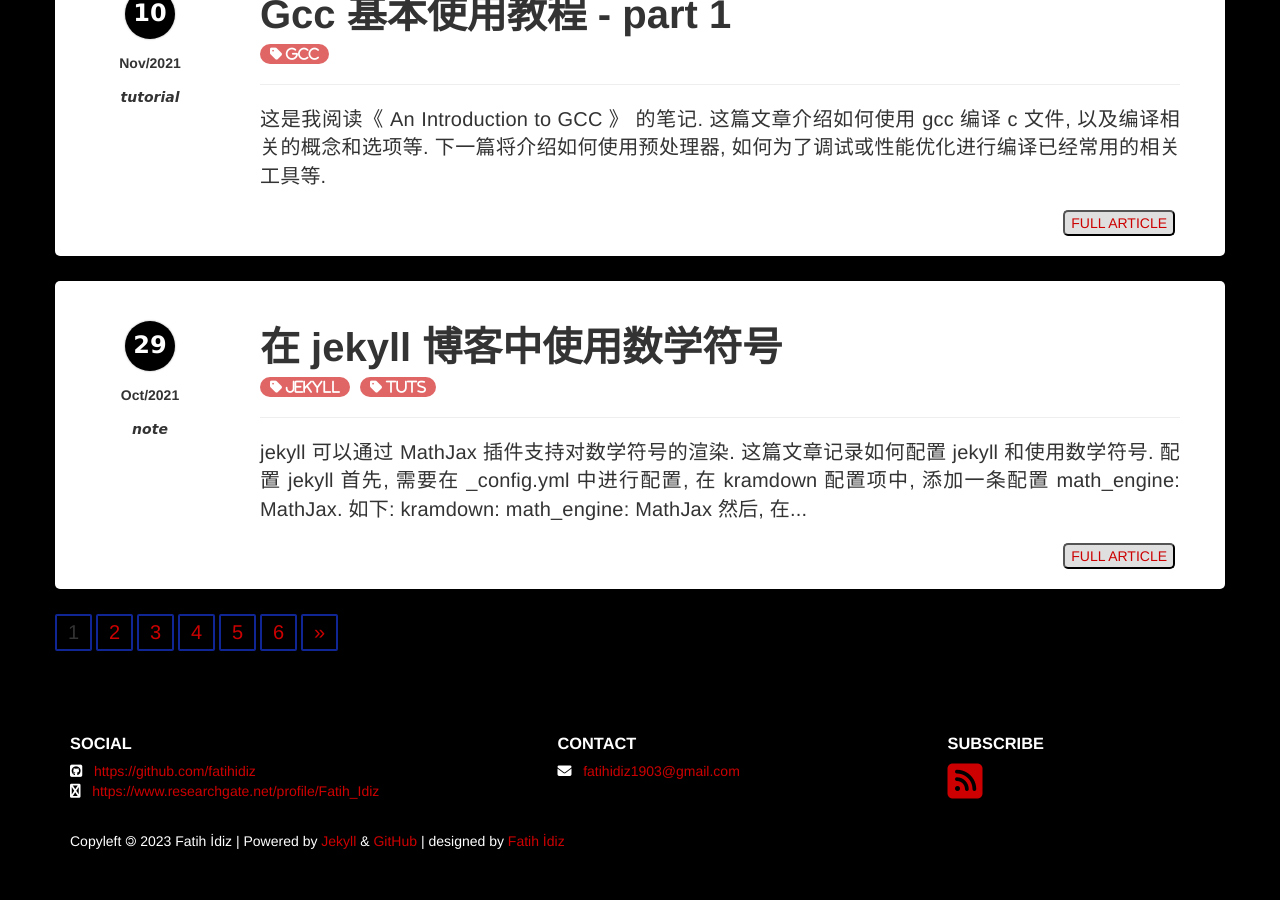
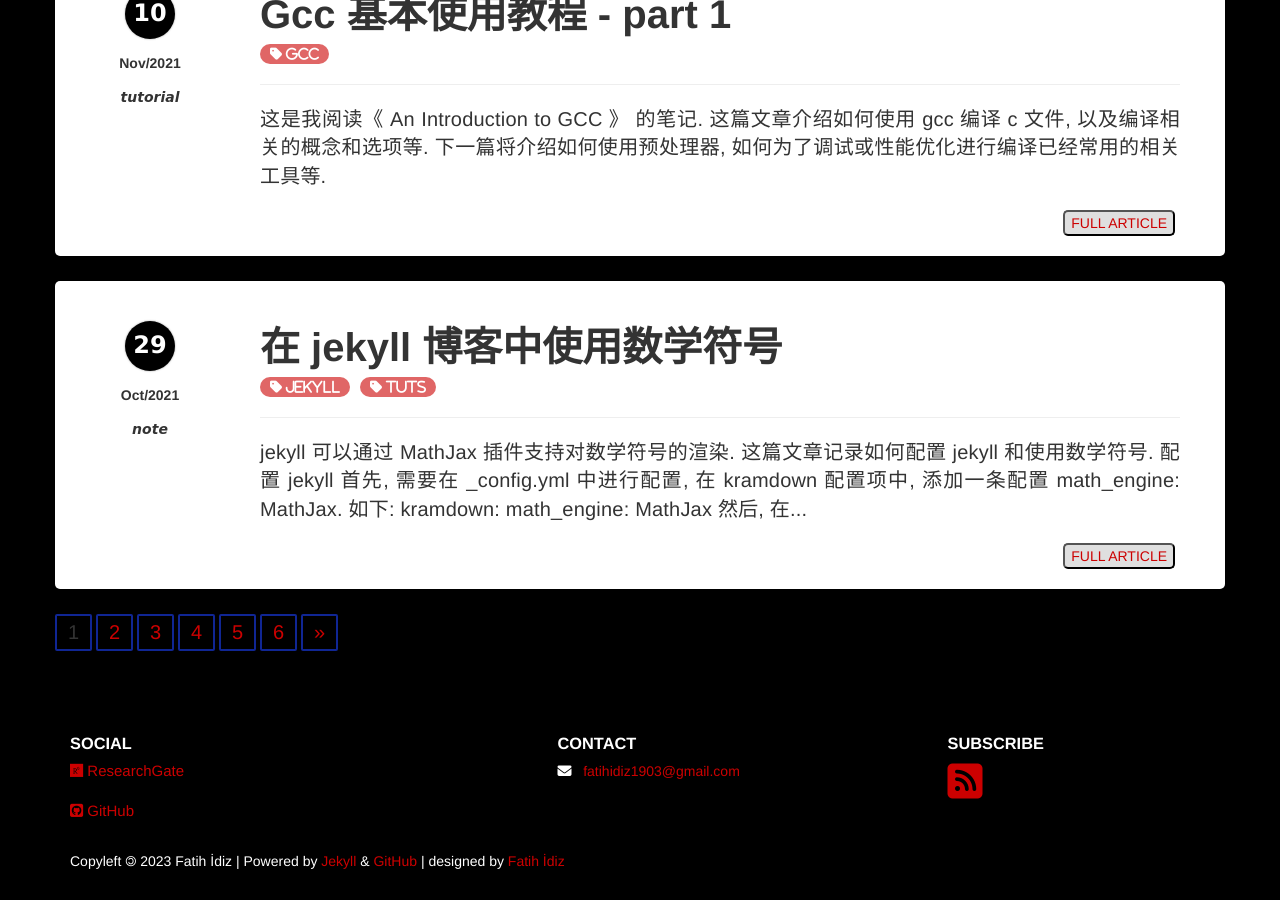
Before and after one commit to fatihidiz/fatihidiz-unifreak.github.io, a Jekyll site: the page built from index.html, in a window 1280 px wide and 900 px high, scrolled down 1265 px. Built offline with Jekyll 4.4.1, drawn with Linux system fonts in a browser that asks for light colours; nearby versions of some CDN libraries; the list of posts is cut into pages by our own code.

Commit message:
Update footer.html

```diff
--- a/_includes/footer.html
+++ b/_includes/footer.html
@@ -5,6 +5,7 @@
           <div id="social" class="col-lg-5 col-md-5 col-sm-12">
             <h3>SOCIAL</h3>
             <ul>
+              <!--
               {% for social in my.social %}
                 <li>
                   <i class="{{ social.icon-class }}" title="{{ social.name }}"></i>
@@ -15,6 +16,9 @@
                   {% endif %}
                 </li>
               {% endfor %}
+              -->
+              <li> <a style="font-size:15px; line-height:10px;" href="https://www.researchgate.net/profile/Fatih_Idiz"><i class="fa-brands fa-researchgate"></i> ResearchGate</a> </li><br>
+              <li> <a style="font-size:15px; line-height:10px;" href="https://github.com/fatihidiz"><i class="fa-brands fa-square-github"></i> GitHub</a> </li>
             </ul>
           </div>
 
```
